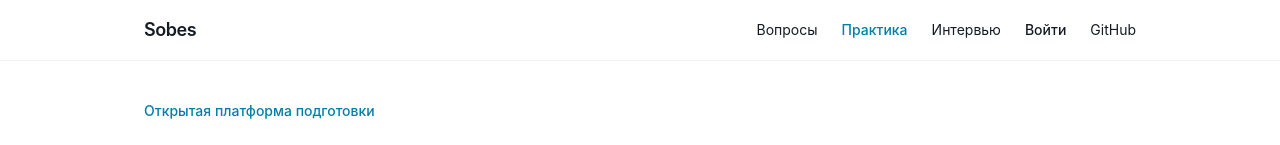
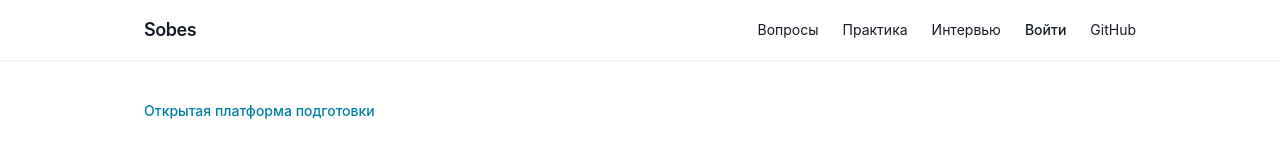
Before and after one commit to maruchekas/sobes, a Next.js app in the folder frontend/: page / in a window 1280 px wide. Shown: the top 145 px of the page. Built offline with nearby package versions, Linux system fonts and the light colour scheme; no server answers.

Commit message:
fix(ui): активная подсветка пунктов меню по текущему пути (Практика горела везде)

```diff
--- a/frontend/src/app/layout.tsx
+++ b/frontend/src/app/layout.tsx
@@ -2,6 +2,7 @@ import type { Metadata } from "next";
 import Link from "next/link";
 import { AuthButton } from "@/components/AuthButton";
 import { AdminLink } from "@/components/AdminLink";
+import { NavLink } from "@/components/NavLink";
 import "./globals.css";
 
 export const metadata: Metadata = {
@@ -28,15 +29,9 @@ export default function RootLayout({ children }: { children: React.ReactNode })
               Sobes
             </Link>
             <div className="flex items-center gap-6 text-sm">
-              <Link href="/questions" className="hover:text-brand-600">
-                Вопросы
-              </Link>
-              <Link href="/practice" className="font-medium text-brand-600 hover:text-brand-700">
-                Практика
-              </Link>
-              <Link href="/interview" className="hover:text-brand-600">
-                Интервью
-              </Link>
+              <NavLink href="/questions">Вопросы</NavLink>
+              <NavLink href="/practice">Практика</NavLink>
+              <NavLink href="/interview">Интервью</NavLink>
               <AdminLink />
               <AuthButton />
               <a
--- /dev/null
+++ b/frontend/src/components/NavLink.tsx
@@ -0,0 +1,18 @@
+"use client";
+
+import Link from "next/link";
+import { usePathname } from "next/navigation";
+
+/** Пункт навигации с активной подсветкой по текущему пути. */
+export function NavLink({ href, children }: { href: string; children: React.ReactNode }) {
+  const pathname = usePathname();
+  const active = href === "/" ? pathname === "/" : pathname.startsWith(href);
+  return (
+    <Link
+      href={href}
+      className={active ? "font-medium text-brand-600 dark:text-brand-400" : "hover:text-brand-600"}
+    >
+      {children}
+    </Link>
+  );
+}
```
